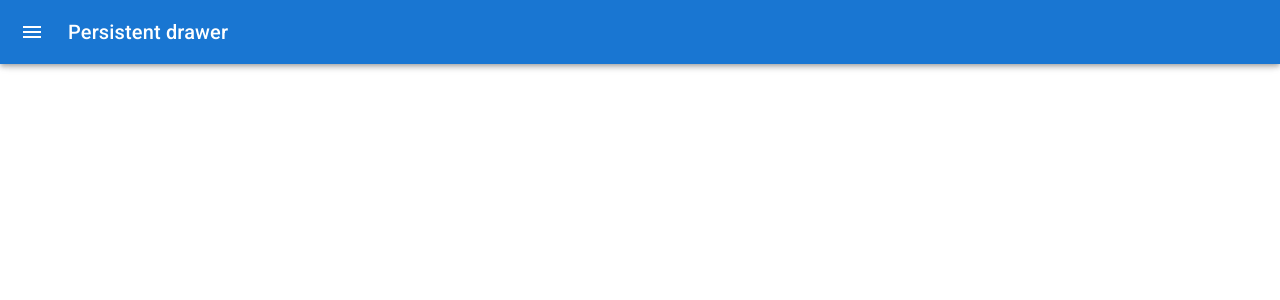
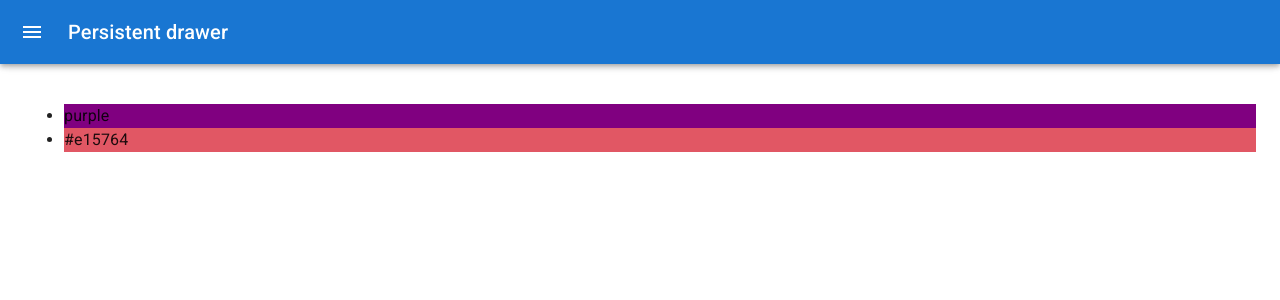
Before and after one commit to ThuraAungKyaw/react-color-project, a React (Create React App) app: page /palette/new in a window 1280 px wide. Shown: the top 300 px of the page. Built offline with nearby package versions, Linux system fonts and the light colour scheme.

Commit message:
Color add functionality added

```diff
--- a/src/NewPaletteForm.js
+++ b/src/NewPaletteForm.js
@@ -69,6 +69,7 @@ function NewPaletteForm() {
     const theme = useTheme();
     const [open, setOpen] = useState(false);
     const [selectedColor, setSelectedColor] = useState("purple");
+    const [colors, setColors] = useState(["purple", "#e15764"]);
 
 
     const handleDrawerOpen = () => {
@@ -81,6 +82,13 @@ function NewPaletteForm() {
 
     const handlePickerChange = (pickedColor) => {
         setSelectedColor(pickedColor.hex)
+    }
+
+    const addNewColor = () => {
+        if (colors.indexOf(selectedColor) < 0) {
+            setColors([...colors, selectedColor])
+            console.log(colors)
+        }
     }
 
     return (
@@ -137,8 +145,7 @@ function NewPaletteForm() {
 
                     </Stack>
                     <ChromePicker color={selectedColor} onChange={handlePickerChange} />
-                    <Button variant="contained" style={{ background: selectedColor }}>
-
+                    <Button variant="contained" onClick={addNewColor} style={{ background: selectedColor }}>
                         ADD COLOR
                     </Button>
                 </div>
@@ -147,7 +154,9 @@ function NewPaletteForm() {
             </Drawer>
             <Main open={open}>
                 <DrawerHeader />
-
+                <ul>
+                    {colors.map(color => <li style={{ backgroundColor: color }}>{color}</li>)}
+                </ul>
             </Main>
         </Box>
     );
```
